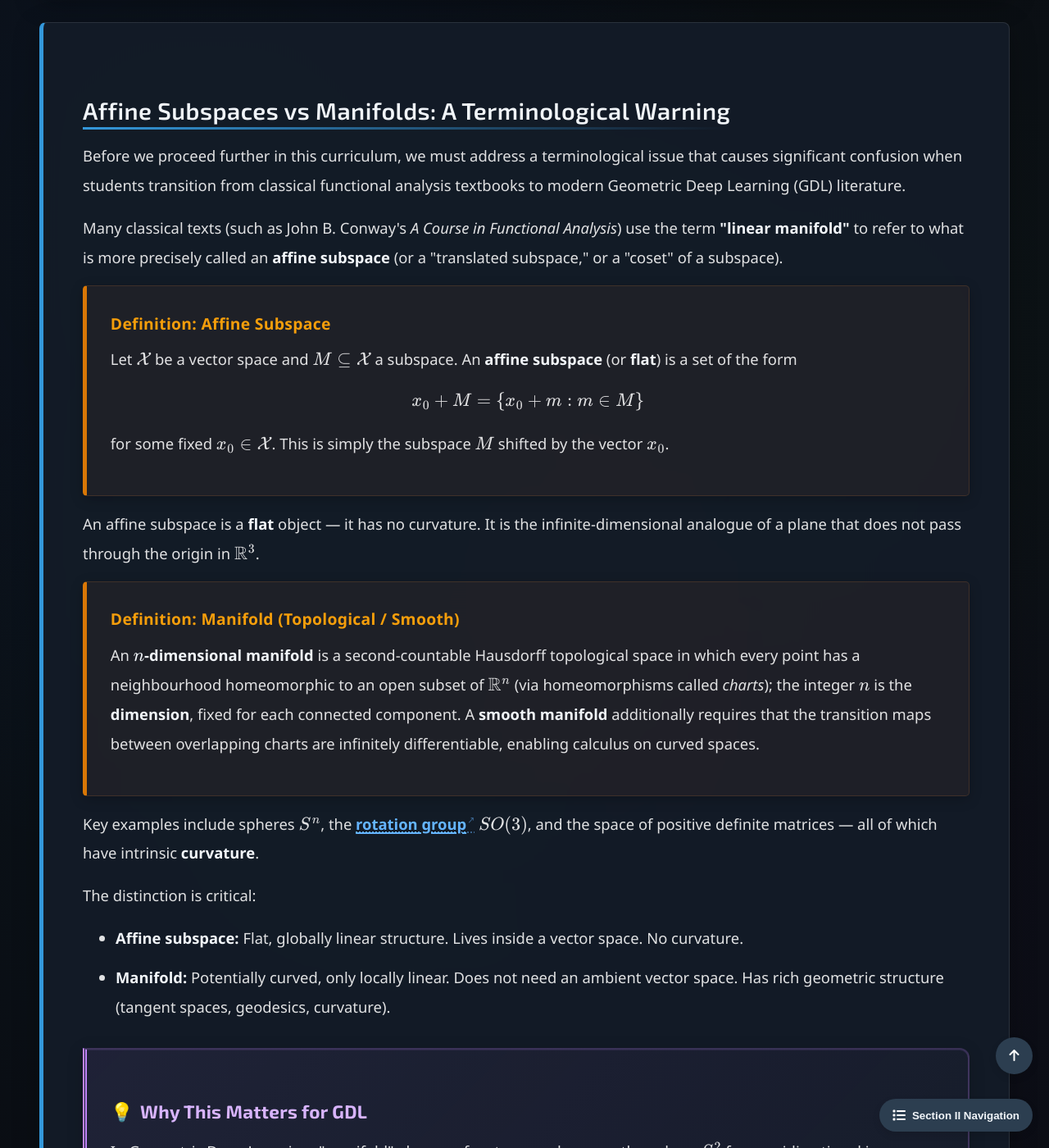
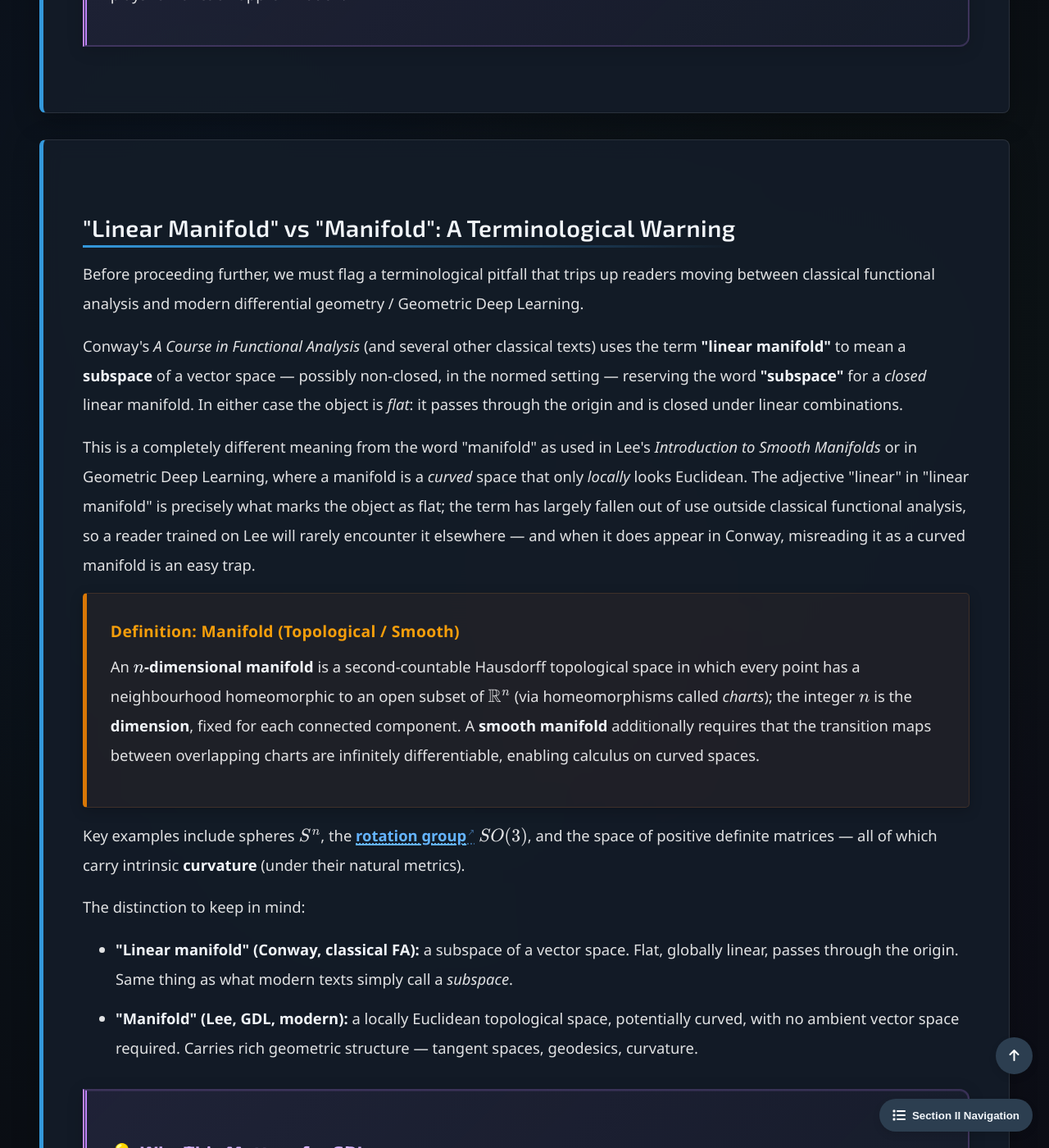
Before and after one commit to Yusukey01/yusukey01.github.io, a Jekyll site: the page built from Mathematics/Calculus/bounded_linear_operators.html, in a window 1280 px wide and 1400 px high, scrolled down 15133 px. Shown: the whole window at 82% size. Built offline with Jekyll 4.4.1, drawn with Linux system fonts in a browser that asks for light colours; some of the changed text lies outside the part shown.

Commit message:
refined calc-24

```diff
--- a/Mathematics/Calculus/bounded_linear_operators.html
+++ b/Mathematics/Calculus/bounded_linear_operators.html
@@ -22,7 +22,7 @@ uses_python: false
             <a href="#boundedness">Boundedness & Continuity</a>
             <a href="#norm">The Operator Norm</a>
             <a href="#bxy">The Space \(\mathcal{B}(\mathcal{X},\mathcal{Y})\)</a>
-            <a href="#affine">Affine Subspaces vs Manifolds</a>
+            <a href="#terminology">"Linear Manifold" vs "Manifold"</a>
         </div>
 
         <div class="container">
@@ -59,7 +59,8 @@ uses_python: false
                     </p>
                     <p>
                         Consider the differentiation operator \(T(f) = f'\).
-                        Let \(f_k(t) = \sin(kt)\). The "size" of the input is always \(\|f_k\|_\infty = 1\), regardless of \(k\).
+                        Let \(f_k(t) = \sin(kt)\) for integers \(k \geq 1\). The "size" of the input is always \(\|f_k\|_\infty = 1\), regardless of \(k\)
+                        (the maximum value \(1\) is attained at \(t = \pi/(2k) \in [0, \pi]\)).
                         However, applying the operator gives:
                         \[
                         T(f_k) = \frac{d}{dt}\sin(kt) = k\cos(kt)
@@ -154,15 +155,17 @@ uses_python: false
                         \left\| T\!\left(\frac{\delta}{2} \cdot \frac{x}{\|x\|}\right) \right\| = \frac{\delta}{2\|x\|} \|Tx\| < 1
                         \implies \|Tx\| < \frac{2}{\delta}\|x\|.
                         \]
-                        Thus \(T\) is bounded with \(M = 2/\delta\).
+                        For \(x = 0\), both sides of the boundedness inequality vanish, so it holds trivially.
+                        Thus \(T\) is bounded with \(M = 2/\delta\) (any \(M \geq 2/\delta\) also works).
                     </p>
 
                     <p>
-                        <strong>(c) \(\Rightarrow\) (a):</strong> If \(\|Tx\| \leq M\|x\|\), then for any sequence \(x_n \to x\):
+                        <strong>(c) \(\Rightarrow\) (a):</strong> If \(\|Tx\| \leq M\|x\|\) for all \(x\), then by linearity, for any \(x, y \in \mathcal{X}\),
                         \[
-                        \|Tx_n - Tx\| = \|T(x_n - x)\| \leq M\|x_n - x\| \to 0.
+                        \|Tx - Ty\| \;=\; \|T(x - y)\| \;\leq\; M\|x - y\|.
                         \]
-                        So \(T\) is <a href="continuity.html#D-Lipschitz_Continuous_Function" class="ref-link"><strong>(Lipschitz) continuous</strong></a> everywhere.
+                        This is the Lipschitz condition with constant \(M\), so \(T\) is
+                        <a href="continuity.html#D-Lipschitz_Continuous_Function" class="ref-link"><strong>Lipschitz continuous</strong></a>, hence continuous, everywhere. \(\square\)
                     </p>
                 </div>
 
@@ -182,7 +185,7 @@ uses_python: false
                 <h3>Finite Dimensions: Automatic Boundedness</h3>
                 <p>
                     Recall from <a href="intro_analysis.html#dimensions"><strong>Intro to Functional Analysis</strong></a> that in finite-dimensional spaces,
-                    all norms are topologically equivalent. This equivalence, combined with topology, has a powerful consequence:
+                    all norms are Lipschitz equivalent. Combined with a basis expansion, this yields a striking consequence:
                 </p>
 
                 <div class="theorem" id="T-finite_dim_linear_bounded">
@@ -334,9 +337,9 @@ uses_python: false
                 <h2>The Operator Norm</h2>
 
                 <p>
-                    We know that a bounded operator has a finite "maximum gain." The <strong>operator norm</strong> makes this
-                    precise by defining the <em>smallest</em> such gain constant — the tightest possible bound on how much \(T\)
-                    can stretch any input.
+                    We know that a bounded operator has a finite "maximum gain." The <strong>operator norm</strong> captures this by taking
+                    the <em>supremum stretch</em> over all nonzero inputs — which, as we show below, is equivalently the smallest
+                    constant \(M\) that witnesses boundedness.
                 </p>
 
                 <div class="theorem" id="D-operator_norm">
@@ -487,7 +490,7 @@ uses_python: false
                 <div class="proof">
                     <span class="proof-title">Proof:</span>
                     <p>
-                        For any \(x \in \mathcal{X}\), applying the defining bound of the operator norm twice gives
+                        \(S \circ T\) is linear as a composition of linear maps. For any \(x \in \mathcal{X}\), applying the defining bound of the operator norm twice gives
                         \[
                         \|(S \circ T)(x)\|_\mathcal{Z} \;=\; \|S(Tx)\|_\mathcal{Z} \;\leq\; \|S\| \cdot \|Tx\|_\mathcal{Y}
                         \;\leq\; \|S\| \cdot \|T\| \cdot \|x\|_\mathcal{X}.
@@ -647,36 +650,27 @@ uses_python: false
                 </div>
             </section>
 
-            <section id="affine" class="section-content">
-                <h2>Affine Subspaces vs Manifolds: A Terminological Warning</h2>
+            <section id="terminology" class="section-content">
+                <h2>"Linear Manifold" vs "Manifold": A Terminological Warning</h2>
 
                 <p>
-                    Before we proceed further in this curriculum, we must address a terminological issue that causes
-                    significant confusion when students transition from classical functional analysis textbooks to modern
-                    Geometric Deep Learning (GDL) literature.
+                    Before proceeding further, we must flag a terminological pitfall that trips up readers moving between
+                    classical functional analysis and modern differential geometry / Geometric Deep Learning.
                 </p>
 
                 <p>
-                    Many classical texts (such as John B. Conway's <em>A Course in Functional Analysis</em>) use the term
-                    <strong>"linear manifold"</strong> to refer to what is more precisely called an <strong>affine subspace</strong>
-                    (or a "translated subspace," or a "coset" of a subspace).
+                    Conway's <em>A Course in Functional Analysis</em> (and several other classical texts) uses the term
+                    <strong>"linear manifold"</strong> to mean a <strong>subspace</strong> of a vector space — possibly non-closed,
+                    in the normed setting — reserving the word <strong>"subspace"</strong> for a <em>closed</em> linear manifold.
+                    In either case the object is <em>flat</em>: it passes through the origin and is closed under linear combinations.
                 </p>
 
-                <div class="theorem" id="D-Affine_Subspace">
-                    <span class="theorem-title">Definition: Affine Subspace</span>
-                    <p>
-                        Let \(\mathcal{X}\) be a vector space and \(M \subseteq \mathcal{X}\) a subspace. An <strong>affine subspace</strong>
-                        (or <strong>flat</strong>) is a set of the form
-                        \[
-                        x_0 + M = \{ x_0 + m : m \in M \}
-                        \]
-                        for some fixed \(x_0 \in \mathcal{X}\). This is simply the subspace \(M\) shifted by the vector \(x_0\).
-                    </p>
-                </div>
-
                 <p>
-                    An affine subspace is a <strong>flat</strong> object — it has no curvature. It is the infinite-dimensional
-                    analogue of a plane that does not pass through the origin in \(\mathbb{R}^3\).
+                    This is a completely different meaning from the word "manifold" as used in Lee's <em>Introduction to Smooth Manifolds</em>
+                    or in Geometric Deep Learning, where a manifold is a <em>curved</em> space that only <em>locally</em> looks Euclidean.
+                    The adjective "linear" in "linear manifold" is precisely what marks the object as flat; the term has largely fallen out of
+                    use outside classical functional analysis, so a reader trained on Lee will rarely encounter it elsewhere — and when it does
+                    appear in Conway, misreading it as a curved manifold is an easy trap.
                 </p>
 
                 <div class="theorem" id="D-Manifold_calc-24">
@@ -692,21 +686,21 @@ uses_python: false
 
                 <p>
                     Key examples include spheres \(S^n\), the <a href="../Linear_algebra/lie_groups.html#D-matrix_lie_group" class="ref-link"><strong>rotation group</strong></a> \(SO(3)\), and the space of
-                    positive definite matrices — all of which have intrinsic <strong>curvature</strong>.
+                    positive definite matrices — all of which carry intrinsic <strong>curvature</strong> (under their natural metrics).
                 </p>
 
                 <p>
-                    The distinction is critical:
+                    The distinction to keep in mind:
                 </p>
 
                 <ul style="padding-left: 40px;">
                     <li>
-                        <strong>Affine subspace:</strong> Flat, globally linear structure. Lives inside a vector space.
-                        No curvature.
+                        <strong>"Linear manifold" (Conway, classical FA):</strong> a subspace of a vector space. Flat, globally linear,
+                        passes through the origin. Same thing as what modern texts simply call a <em>subspace</em>.
                     </li>
                     <li>
-                        <strong>Manifold:</strong> Potentially curved, only locally linear. Does not need an ambient vector space.
-                        Has rich geometric structure (tangent spaces, geodesics, curvature).
+                        <strong>"Manifold" (Lee, GDL, modern):</strong> a locally Euclidean topological space, potentially curved,
+                        with no ambient vector space required. Carries rich geometric structure — tangent spaces, geodesics, curvature.
                     </li>
                 </ul>
 
@@ -718,8 +712,8 @@ uses_python: false
                         manifold of probability distributions for
                         <a href="../Machine_learning/natural_gd.html"><strong>natural gradient descent</strong></a>.
                         If you encounter "linear manifold" in a functional analysis text, mentally replace it with
-                        <strong>"affine subspace"</strong> to avoid confusing the flat, algebraic concept with the curved,
-                        geometric one that dominates the later portions of this curriculum.
+                        <strong>"subspace"</strong> — the flat, algebraic concept — and reserve "manifold" for the curved,
+                        geometric object that dominates the later portions of this curriculum.
                     </p>
                 </div>
 
```
Also changed, not shown: data/previews.json.
